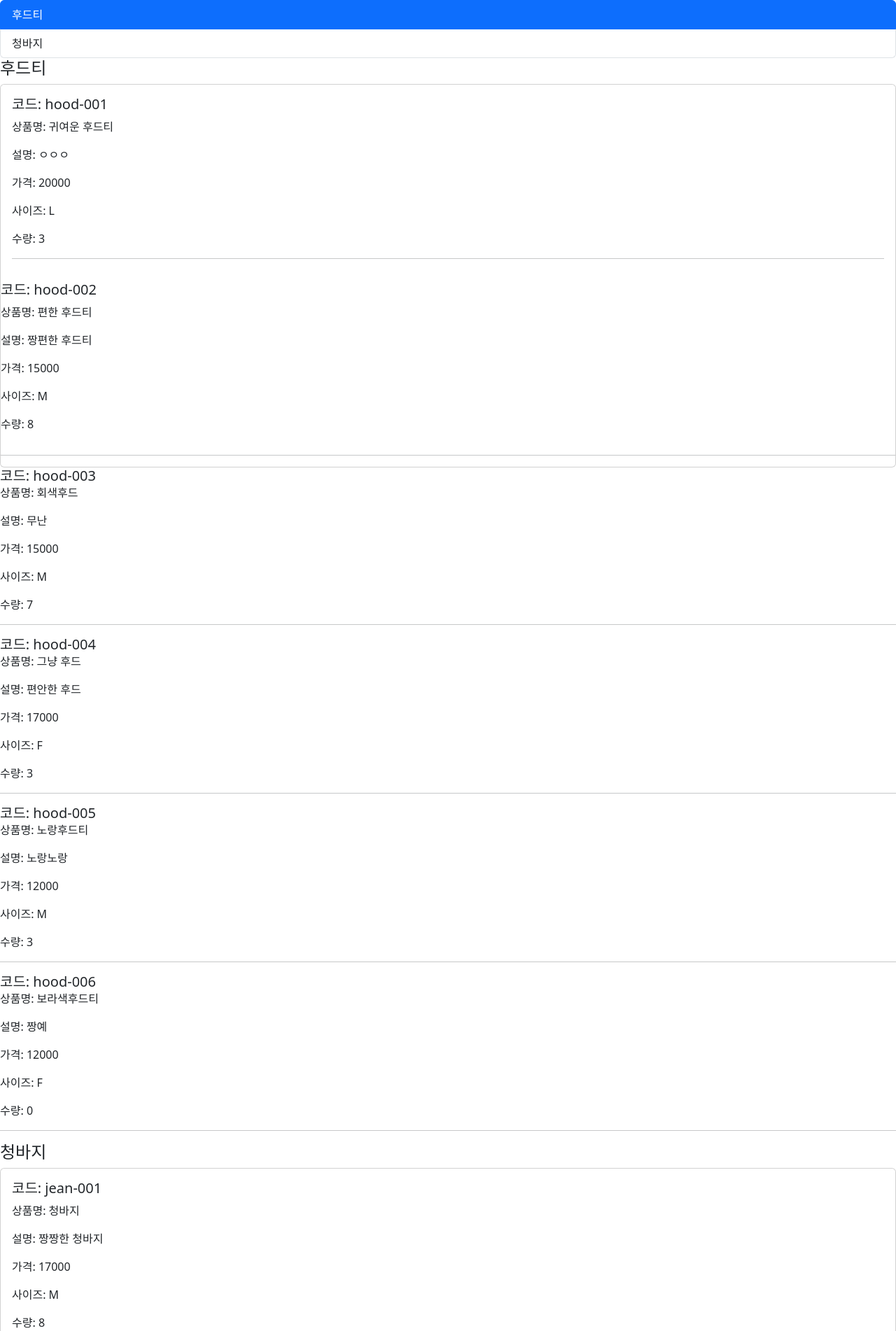
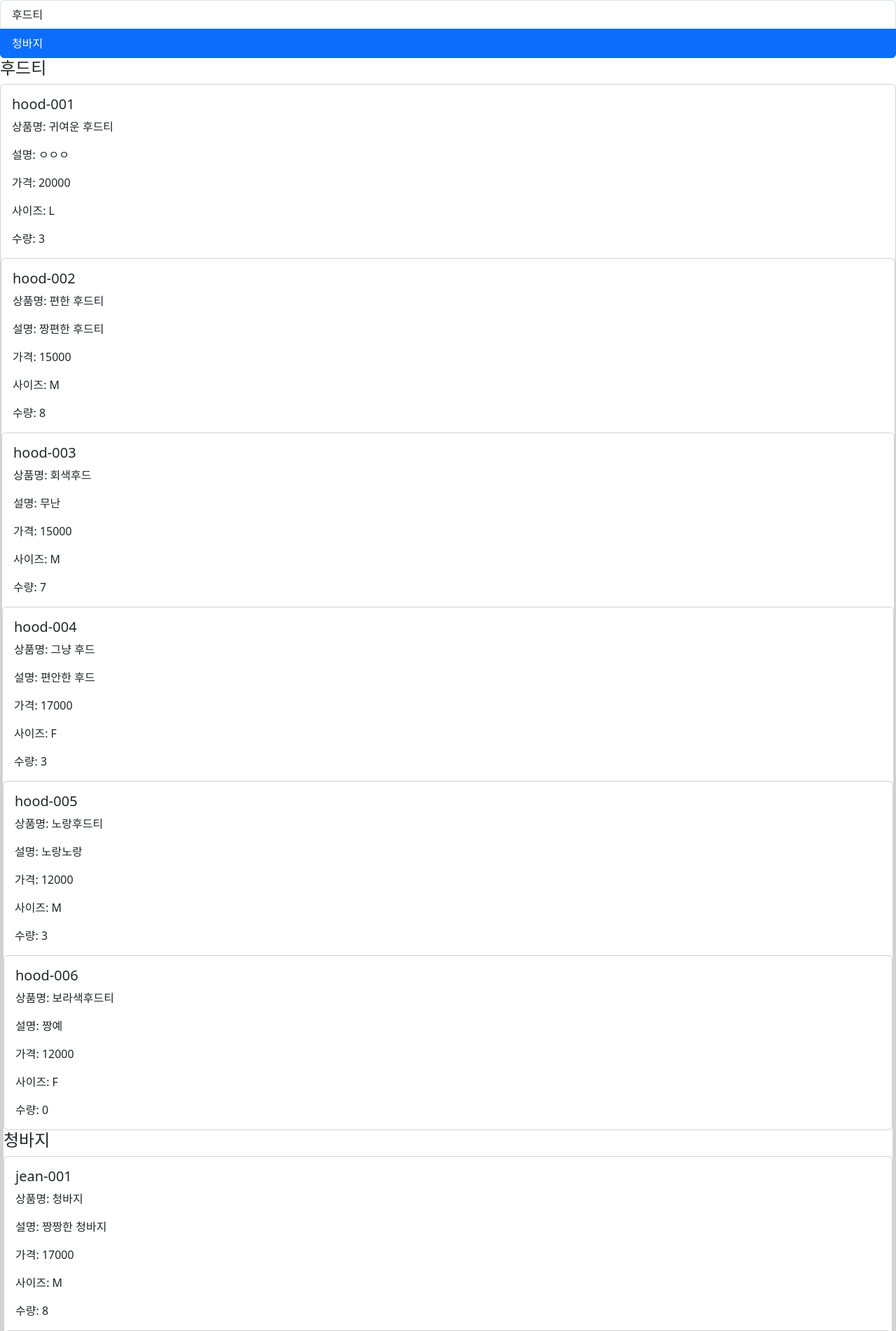
Before and after one commit to goodminjeong/AI_5-Inventory_management_system, a Django app: page /product-list/ in a window 1280 px wide. Shown: the part 56-1958 px from the top of the page at 70% size. Run offline with Django 4.2, Linux system fonts and the light colour scheme; a user stored in the database is signed in; data comes from the database, SQL or seed files in the repository; both versions use the stored data as it was after the commit.

Commit message:
상품 목록 css 살짝 다듬음

```diff
--- a/templates/base.html
+++ b/templates/base.html
@@ -37,8 +37,10 @@
 <body>
     <nav class="navbar navbar-expand-lg navbar-light bg-light">
         <div class="container">
+            {% if not user.is_authenticated %}
+            <a class="navbar-brand" href="/login">재고관리시스템</a>
+            {% elif user.is_authenticated %}
             <a class="navbar-brand" href="/product-list">재고관리시스템</a>
-            {% if user.is_authenticated %}
             <div class="collapse navbar-collapse" id="navbarSupportedContent">
                 <ul class="navbar-nav mr-auto">
                     <li class="nav-item active">
--- a/templates/erp/product_list.html
+++ b/templates/erp/product_list.html
@@ -3,8 +3,9 @@
 상품 목록
 {% endblock %}
 
+
 {% block content %}
-
+<div class="list-box">
     <div id="list-example" class="list-group">
         <a class="list-group-item list-group-item-action" href="#list-item-1">후드티</a>
         <a class="list-group-item list-group-item-action" href="#list-item-2">청바지</a>
@@ -12,38 +13,36 @@
     <div data-bs-spy="scroll" data-bs-target="#list-example" data-bs-offset="0" class="scrollspy-example" tabindex="0">
 
         <h4 id="list-item-1">후드티</h4>
+        {% for product in products %}
+        {% if 'hood' in product.code %}
         <div class="card">
             <div class="card-body">
-            {% for product in products %}
-            {% if 'hood' in product.code %}
-            <h5 class="card-title">코드: {{ product.code }}</h5>
+                <h5 class="card-title">{{ product.code }}</h5>
                 <p class="card-text">상품명: {{ product.name }}</p>
                 <p class="card-text">설명: {{ product.description }}</p>
                 <p class="card-text">가격: {{ product.price }}</p>
                 <p class="card-text">사이즈: {{ product.size }}</p>
                 <p class="card-text">수량: {{ product.quantity }}</p>
-            <hr>
             </div>
             {% endif %}
             {% endfor %}
         </div>
         <h4 id="list-item-2">청바지</h4>
+        {% for product in products %}
+        {% if 'jean' in product.code %}
         <div class="card">
             <div class="card-body">
-            {% for product in products %}
-            {% if 'jean' in product.code %}
-            <h5 class="card-title">코드: {{ product.code }}</h5>
+                <h5 class="card-title">{{ product.code }}</h5>
                 <p class="card-text">상품명: {{ product.name }}</p>
                 <p class="card-text">설명: {{ product.description }}</p>
                 <p class="card-text">가격: {{ product.price }}</p>
                 <p class="card-text">사이즈: {{ product.size }}</p>
                 <p class="card-text">수량: {{ product.quantity }}</p>
-            <hr>
             </div>
             {% endif %}
             {% endfor %}
         </div>
-    <hr>
+    </div>
 </div>
 
 {% endblock %}
```
Also changed, not shown: accounts/views.py (+10 -11 lines), db.sqlite3. Lines whose indentation alone changed are shown as unchanged.
